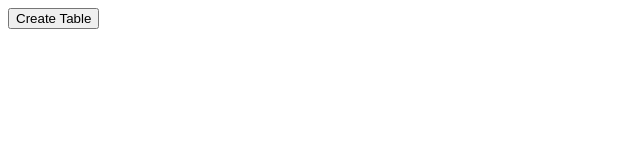
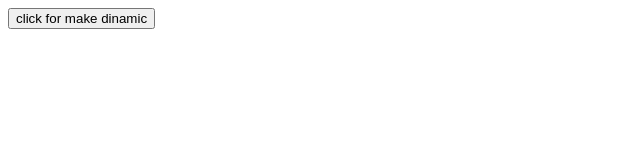
Before and after one commit to acciojob/create-table-2-ArjunSingh1322, a website: page main.html in a window 1280 px wide. Shown: the whole page, without its empty margins (0-640 px from the left). Drawn offline with Linux system fonts and the light colour scheme.

Commit message:
created a submission

```diff
--- a/main.html
+++ b/main.html
@@ -6,7 +6,7 @@
     <title>Dynamic Table</title>
 </head>
 <body>
-    <button onclick="createTable()">Create Table</button>
+    <input type = "button" onclick = "createTable()" value = "click for make dinamic">
     <div id="table-container"></div>
 
     <script src="script.js"></script>
```
